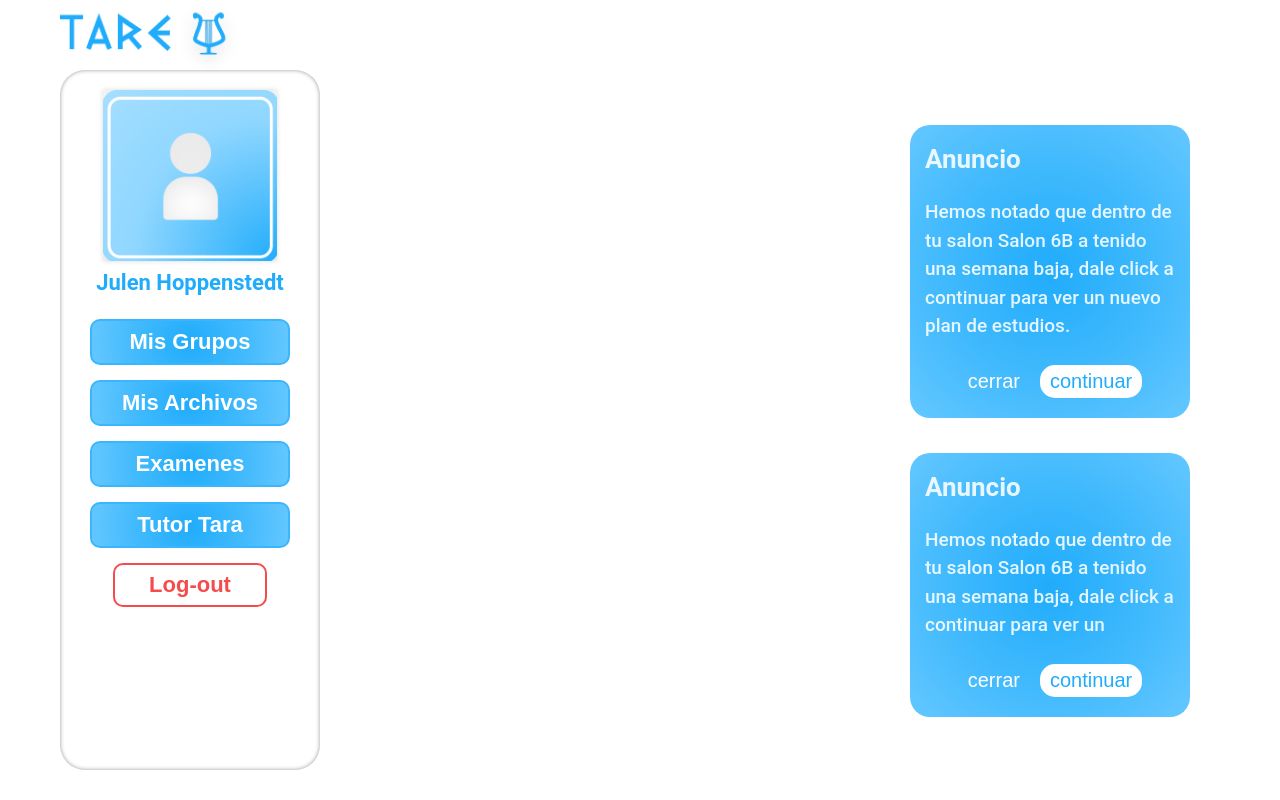
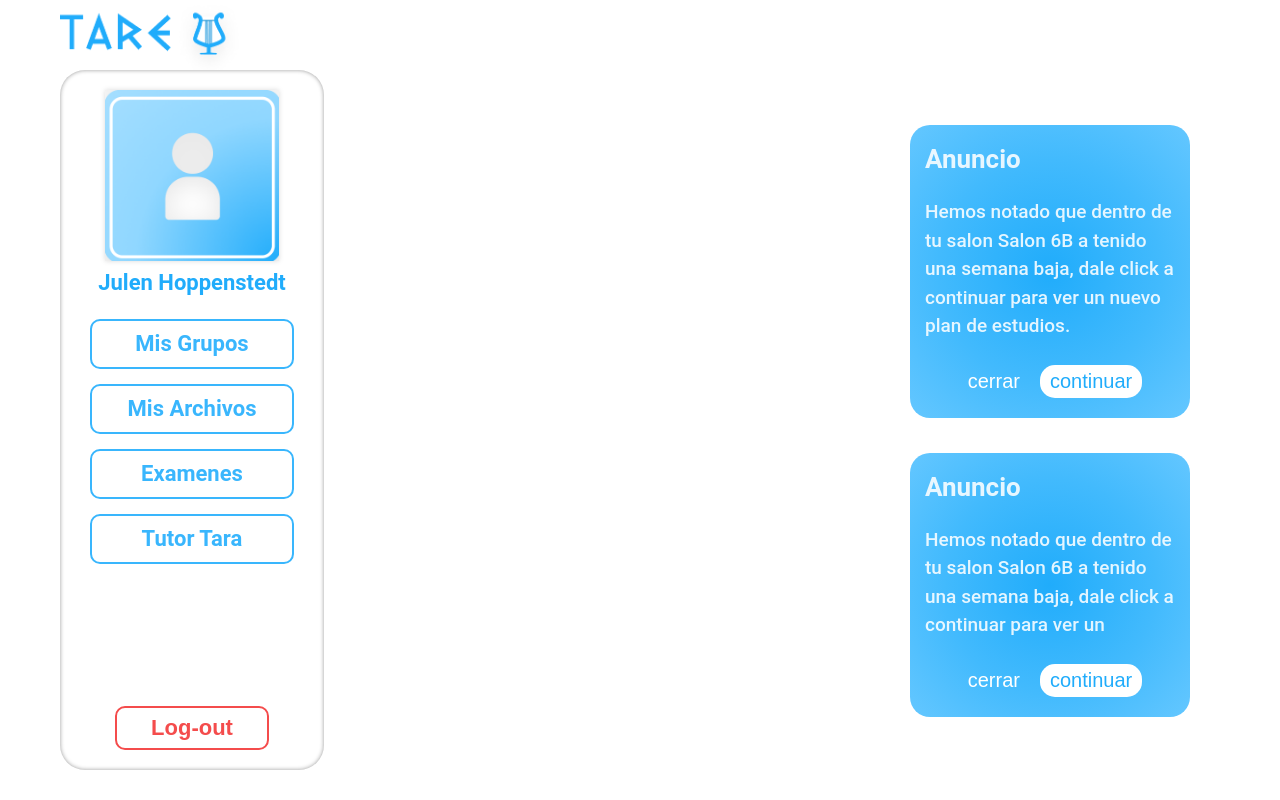
Before and after one commit to monicasoberon/hack_scrumMasters, a React (Vite) app in the folder tare/: page / in a window 1280 px wide. Built offline with nearby package versions, Linux system fonts and the light colour scheme.

Commit message:
Arreglando GruposHomePage

```diff
--- a/tare/src/components/Archivos/Archivo.jsx
+++ b/tare/src/components/Archivos/Archivo.jsx
@@ -21,8 +21,8 @@ export default function({props, nombre}){
 
     return(
         <>
-        <div class = 'examen-component'>
-            <div class= 'block icon-innershadow'>
+        <div className = 'examen-component'>
+            <div className = 'block icon-innershadow'>
                 <img src={url} alt="Examen"/>
             </div>
 
--- a/tare/src/components/Grupos/Grupos.jsx
+++ b/tare/src/components/Grupos/Grupos.jsx
@@ -20,45 +20,45 @@ const dataList = [
   ];
 
 export default function Grupos(props) {
-    const [datos, setDatos] = useState([]);
-    const [loading, setLoading] = useState(true);
-    const [error, setError] = useState(null);
+    // const [datos, setDatos] = useState([]);
+    // const [loading, setLoading] = useState(true);
+    // const [error, setError] = useState(null);
 
-    useEffect(() => {
-        const fetchDatos = async () => {
-            try {
-                const response = await fetch(`http://localhost:3001/api/obtenerDatos?maestroId=${props.id}`);
-                if (!response.ok) {
-                    throw new Error('Error en la respuesta de la API');
-                }
-                const data = await response.json();
-                setDatos(data.resultados);
-                setLoading(false);
-            } catch (error) {
-                setError(error.message);
-                setLoading(false);
-            }
-        };
+    // useEffect(() => {
+    //     const fetchDatos = async () => {
+    //         try {
+    //             const response = await fetch(`http://localhost:3001/api/obtenerDatos?maestroId=${props.id}`);
+    //             if (!response.ok) {
+    //                 throw new Error('Error en la respuesta de la API');
+    //             }
+    //             const data = await response.json();
+    //             setDatos(data.resultados);
+    //             setLoading(false);
+    //         } catch (error) {
+    //             setError(error.message);
+    //             setLoading(false);
+    //         }
+    //     };
 
-        fetchDatos();
-    }, [props.id]);
+    //     fetchDatos();
+    // }, [props.id]);
 
-    if (loading) {
-        return <div>Cargando...</div>;
-    }
+    // if (loading) {
+    //     return <div>Cargando...</div>;
+    // }
 
-    if (error) {
-        return <div>Error: {error}</div>;
-    }
+    // if (error) {
+    //     return <div>Error: {error}</div>;
+    // }
 
-    console.log(datos);
+    // console.log(datos);
 
     return (
 
         <div className="grupos-container">
             <div className="grupo">
                 <div className="grupo-header">
-                    <h3 className="grupo-title">{props.nombre}</h3>
+                    <h3 className="grupo-title">{props.nombreGrupo}</h3>
                 </div>
 
                 <div className="grupo-content">
--- a/tare/src/components/Navbar/Navbar.css
+++ b/tare/src/components/Navbar/Navbar.css
@@ -53,6 +53,7 @@
 }
 
 .sidebar-link {
+    display: block;
     width: 200px;
     height: 46px;
     margin: 15px 0 0 0;
@@ -61,18 +62,27 @@
     font-size: 22px;
     font-weight: 600;
     cursor: pointer;
+    background: none;
+    background-color: #ffffff;
+    color: #39b6fd;
+    text-align: center;
+    line-height: 46px; /* Center the text vertically */
+    text-decoration: none;
+    transition: all 0.3 ease;
+}
+
+.sidebar-link:hover {
+    color: white;
+    background: radial-gradient(circle, #20ACFB 0%, #42BAFD 55%, #64C7FF 100%);
+    opacity: 80%;
+}
+
+.sidebar-link-active {
     color: white;
     background: radial-gradient(circle, #20ACFB 0%, #42BAFD 55%, #64C7FF 100%);
 }
 
-.sidebar-link:hover {
-    background: none;
-    background-color: #ffffff;
-    color: #39b6fd;
-}
-
-.logout-button {
-    margin-top: auto;
+  .logout-button {
     align-self: center;
     width: 154px;
     height: 44px;
@@ -84,6 +94,7 @@
     font-size: 22px;
     font-weight: 600;
     cursor: pointer;
+    margin-top: auto; /* Pushes the button to the bottom */
 }
 
 .logout-button:hover {
--- a/tare/src/components/Navbar/Navbar.jsx
+++ b/tare/src/components/Navbar/Navbar.jsx
@@ -2,32 +2,50 @@ import React from 'react';
 import { NavLink } from 'react-router-dom';
 import './Navbar.css';
 
-export default function Navbar({props}) {
+export default function Navbar() {
   return (
     <nav className="sidebar">
       <div className="sidebar-content">
         <div className="profile-section">
-          {/* <img src={props.fotoPerfil} alt="foto de perfil" className="profile-image" />
-          <h3 className="profile-name">{props.nombre}</h3> */}
           <img src="./src/assets/test/foto_perfil_prueba.png" alt="foto de perfil" className="profile-image" />
           <h3 className="profile-name">Julen Hoppenstedt</h3>
         </div>
         <ul className="sidebar-links">
           <li className="sidebar-link-item">
-            <NavLink to="/Grupos"><button className="sidebar-link">Mis Grupos</button></NavLink>
+            <NavLink
+              to="/Grupos"
+              className={({ isActive }) => isActive ? 'sidebar-link sidebar-link-active' : 'sidebar-link'}
+            >
+              Mis Grupos
+            </NavLink>
           </li>
           <li className="sidebar-link-item">
-            <NavLink to="/MisArchivos"><button className="sidebar-link">Mis Archivos</button></NavLink>
+            <NavLink
+              to="/MisArchivos"
+              className={({ isActive }) => isActive ? 'sidebar-link sidebar-link-active' : 'sidebar-link'}
+            >
+              Mis Archivos
+            </NavLink>
           </li>
           <li className="sidebar-link-item">
-            <NavLink to="/MisExamenes"><button className="sidebar-link">Examenes</button></NavLink>
+            <NavLink
+              to="/MisExamenes"
+              className={({ isActive }) => isActive ? 'sidebar-link sidebar-link-active' : 'sidebar-link'}
+            >
+              Examenes
+            </NavLink>
           </li>
           <li className="sidebar-link-item">
-            <NavLink to="/TutorTara"><button className="sidebar-link">Tutor Tara</button></NavLink>
+            <NavLink
+              to="/TutorTara"
+              className={({ isActive }) => isActive ? 'sidebar-link sidebar-link-active' : 'sidebar-link'}
+            >
+              Tutor Tara
+            </NavLink>
           </li>
         </ul>
       </div>
-      <button className='logout-button'>Log-out</button>
+      <button className="logout-button">Log-out</button>
     </nav>
   );
 }
--- a/tare/src/pages/Grupos/GruposPage.jsx
+++ b/tare/src/pages/Grupos/GruposPage.jsx
@@ -1,29 +1,36 @@
 import React, { useEffect, useState } from 'react';
 import Grupos from '/src/components/Grupos/Grupos';
 
-const GruposPage = () => {
+export default function GruposPage() {
     const [cursos, setCursos] = useState([]);
+    const [loading, setLoading] = useState(true);
     const [error, setError] = useState(null);
 
     useEffect(() => {
-        fetch('/api/obtenerCursos')
-            .then(response => {
+        const fetchCursos = async () => {
+            try {
+                const response = await fetch('http://localhost:3001/obtenerCursos');
                 if (!response.ok) {
-                    throw new Error('Error en la respuesta de la red');
+                    throw new Error('Error en la respuesta de la API');
                 }
-                return response.json();
-            })
-            .then(data => {
+                const data = await response.json();
                 setCursos(data.cursos);
-            })
-            .catch(error => {
-                console.error('Error al obtener los cursos:', error);
-                setError(error);
-            });
+                setLoading(false);
+            } catch (error) {
+                setError(error.message);
+                setLoading(false);
+            }
+        };
+
+        fetchCursos();
     }, []);
 
+    if (loading) {
+        return <div>Cargando...</div>;
+    }
+
     if (error) {
-        return <div>Error: {error.message}</div>;
+        return <div>Error: {error}</div>;
     }
 
     return (
@@ -33,6 +40,4 @@ const GruposPage = () => {
             ))}
         </div>
     );
-};
-
-export default GruposPage;
+}
```
